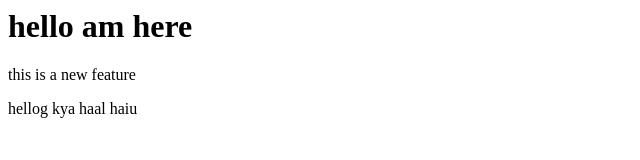
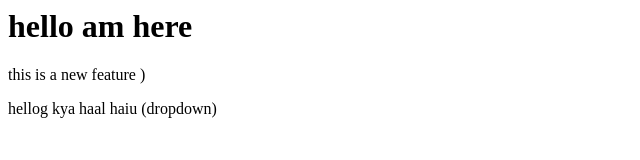
Before and after one commit to SammyQayyum/local-repo, a plain HTML site: page index.html in a window 1280 px wide. Shown: the whole page, without its empty margins (0-640 px from the left). Drawn offline with Linux system fonts and the light colour scheme.

```diff
--- a/index.html
+++ b/index.html
@@ -1,3 +1,3 @@
 <h1>hello am here</h1>
-<p>this is a new feature</p>
-<p>hellog kya haal haiu</p>
+<p>this is a new feature )</p>
+<p>hellog kya haal haiu (dropdown)</p>
```
